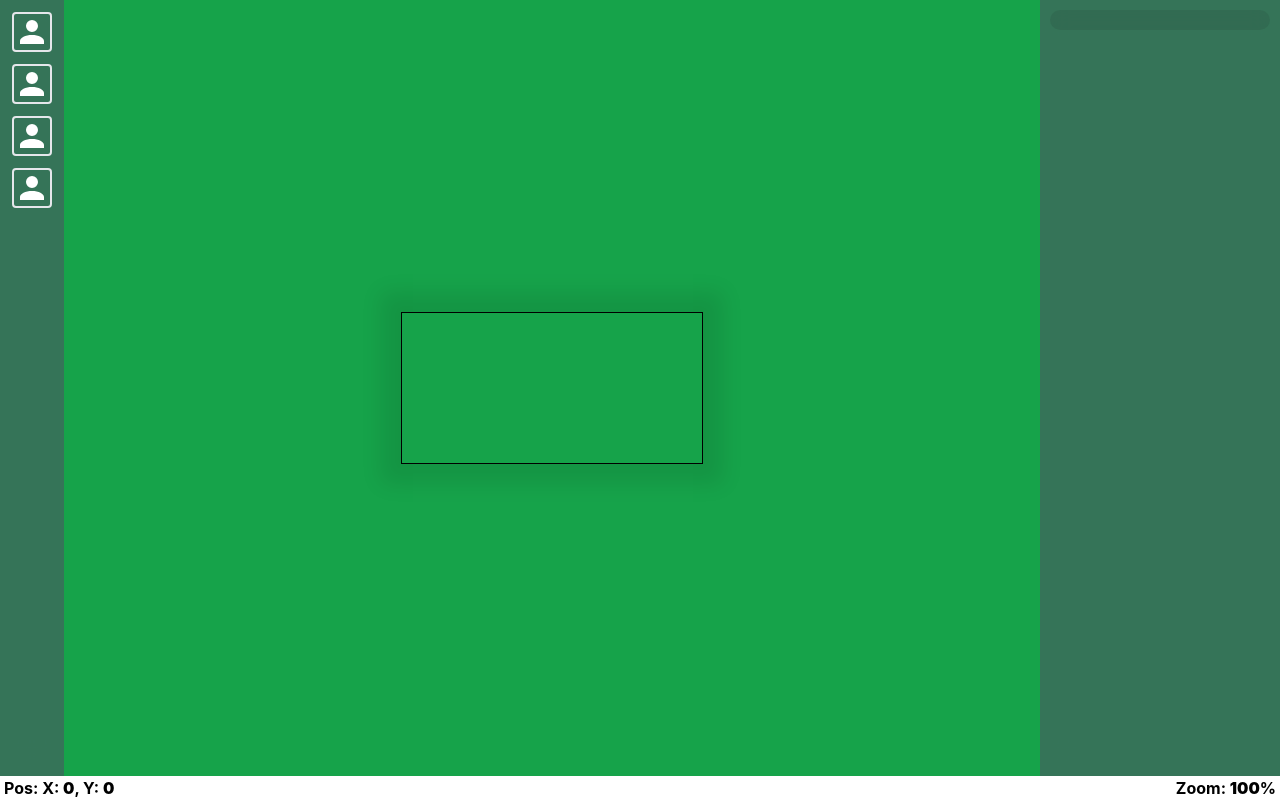
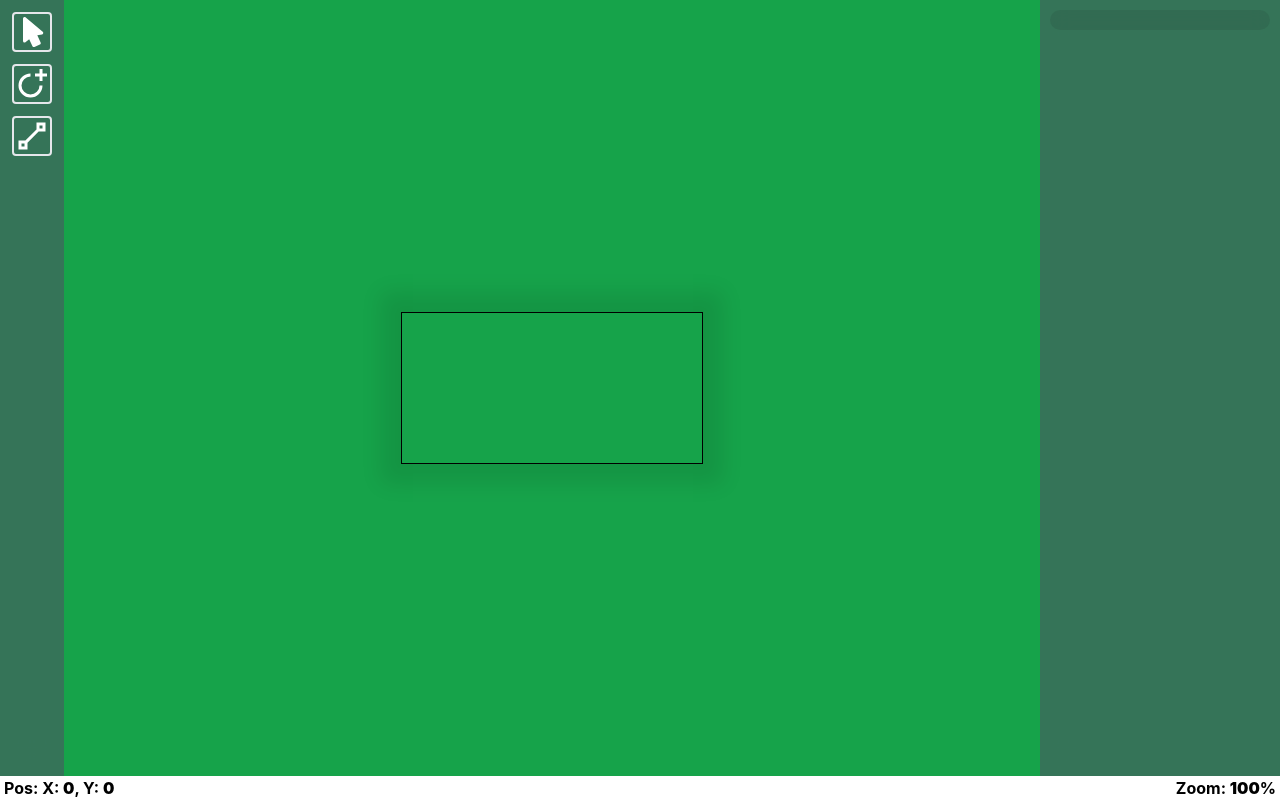
Before and after one commit to Lendi24/MeshMap, a React (Create React App) app: page /editor in a window 1280 px wide. Built offline with nearby package versions, Linux system fonts and the light colour scheme.

Commit message:
dynamic buttons

```diff
--- /dev/null
+++ b/src/components/Input/ToolButton/Toolbutton.tsx
@@ -0,0 +1,44 @@
+import React from "react";
+import cardImg from "./images/katie-zaferes.png";
+import starImg from "./images/star.png";
+import data from "./data";
+import Icon, { Stack } from '@mdi/react';
+
+function ToolButto(props:any) {
+    return (
+        <span
+            title={props.title}
+            className="
+                text-white
+                border-2
+                rounded
+                hover:bg-green-700
+                hover:scale-110
+                transform transition-all
+                w-10" >
+            <Icon path={props.icon}></Icon>
+        </span>
+
+        /*
+        <div className="card">
+
+            <div className="card--stats">
+                <span className="gray">{props.location}</span>
+                <span className="gray">({props.reviewCount}) • </span>
+                <span>USA</span>
+            </div>
+            <p>{props.title}</p>
+            <p><span className="bold">From ${props.price}</span> / Person</p>
+        </div>*/
+    )
+}
+
+export default data.map(item => {
+    return (
+        <ToolButto
+            key     =  {item.title}
+            title   =  {item.title}
+            icon    =  {item.icon}
+        />
+    )
+})
--- /dev/null
+++ b/src/components/Input/ToolButton/data.ts
@@ -0,0 +1,20 @@
+import * as icons from '@mdi/js' ;
+import '@mdi/js';
+
+export default [
+    {
+        title: "Select (S)",
+        icon: icons.mdiCursorDefault,
+    },
+
+    {
+        title: "Node (N)",
+        icon: icons.mdiShapeCirclePlus,
+    },
+
+    {
+        title: "Connect (C)",
+        icon: icons.mdiVectorLine,
+    },
+
+]
--- a/src/views/Editor/Editor.tsx
+++ b/src/views/Editor/Editor.tsx
@@ -1,10 +1,9 @@
 import React, { Component } from 'react';
-
-import Icon, { Stack } from '@mdi/react';
-import { mdiAccount } from '@mdi/js';
 
 import { Outlet, Link } from "react-router-dom";
 import './Editor.css'
+
+import tools from '../../components/Input/ToolButton/Toolbutton'
 
 export default function Editor() {
   return (
@@ -19,15 +18,9 @@ export default function Editor() {
         <div className="flex flex-grow m-0 overflow-hidden bg-green-600 justify-between">
             <div className="bg-gray-600 z-20 bg-opacity-60 bg-blur-sm background-blur">{/*<!--Tools-->*/}
                 <div className="space-y-3" id="tool-section">
-                    <span title="Brush (B)" className="text-white border-2 rounded hover:bg-green-700 hover:scale-110 transform transition-all mdi mdi-brush w-10" >
-                        <Icon path={mdiAccount}></Icon>
-                    </span>
-
-                    <Icon title="Brush (B)" path={mdiAccount} className="text-white border-2 rounded hover:bg-green-700 hover:scale-110 transform transition-all mdi mdi-brush w-10"></Icon>
-                    <Icon title="Brush (B)" path={mdiAccount} className="text-white border-2 rounded hover:bg-green-700 hover:scale-110 transform transition-all mdi mdi-brush w-10"></Icon>
-                    <Icon title="Brush (B)" path={mdiAccount} className="text-white border-2 rounded hover:bg-green-700 hover:scale-110 transform transition-all mdi mdi-brush w-10"></Icon>
+                    { tools }
                 </div>
-            </div> {/*<!--Tools-->*/}
+            </div>
             <div className="w-full h-full m-0 flex justify-center items-center">
                 <canvas id="drawing-area" className="z-10"></canvas>
             </div>
```
